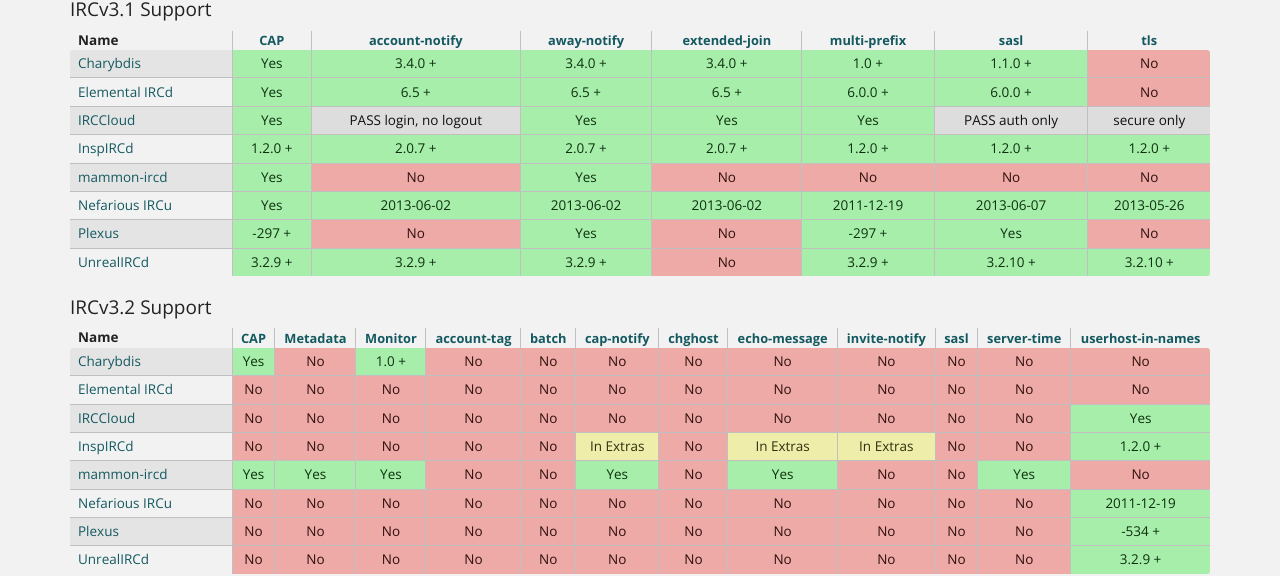
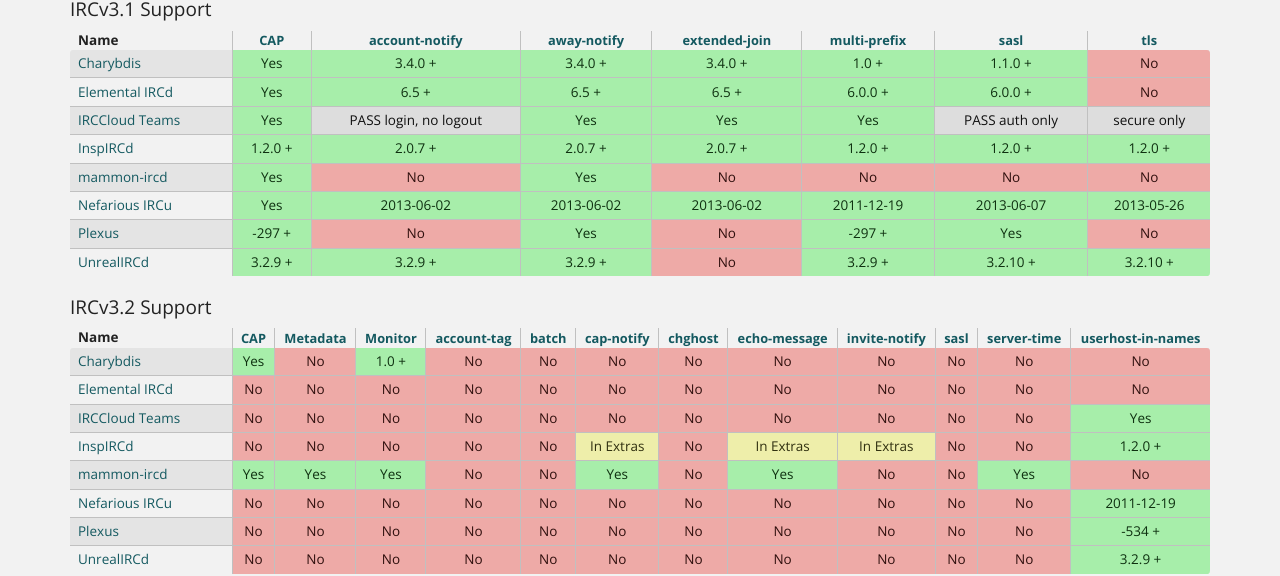
Before and after one commit to ircv3/ircv3.github.io, a Jekyll site: the page built from software/servers.md, in a window 1280 px wide. Shown: the part 255-831 px from the top of the page. Built offline with Jekyll 4.4.1, drawn with Linux system fonts in a browser that asks for light colours.

Commit message:
Rename IRCCloud to IRCCloud Teams and update link on server support page

```diff
--- a/_data/sw_servers.yml
+++ b/_data/sw_servers.yml
@@ -23,8 +23,8 @@
           account-notify: 6.5 +
           extended-join: 6.5 +
           away-notify: 6.5 +
-    - name: IRCCloud
-      link: https://www.irccloud.com
+    - name: IRCCloud Teams
+      link: https://blog.irccloud.com/private-teams-servers/
       support:
         v3.1:
           - cap
```
